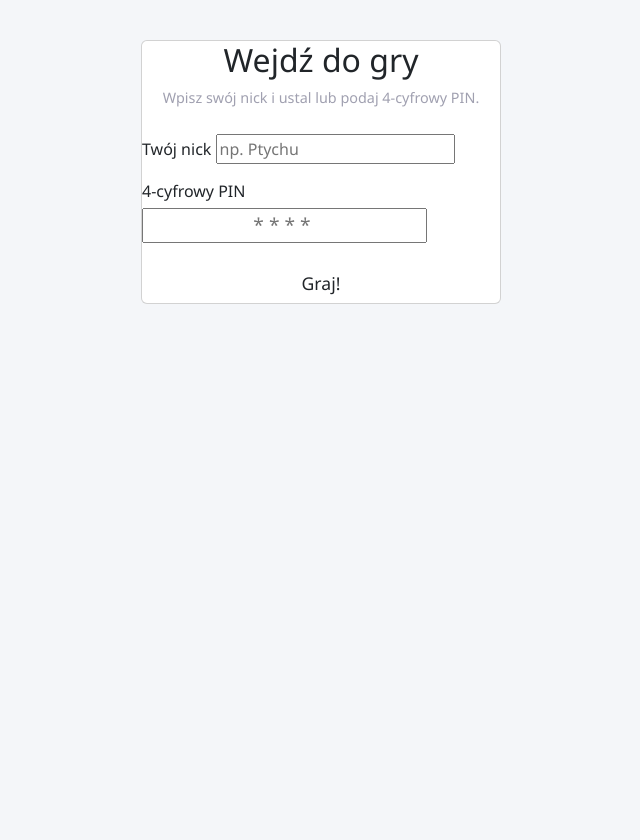
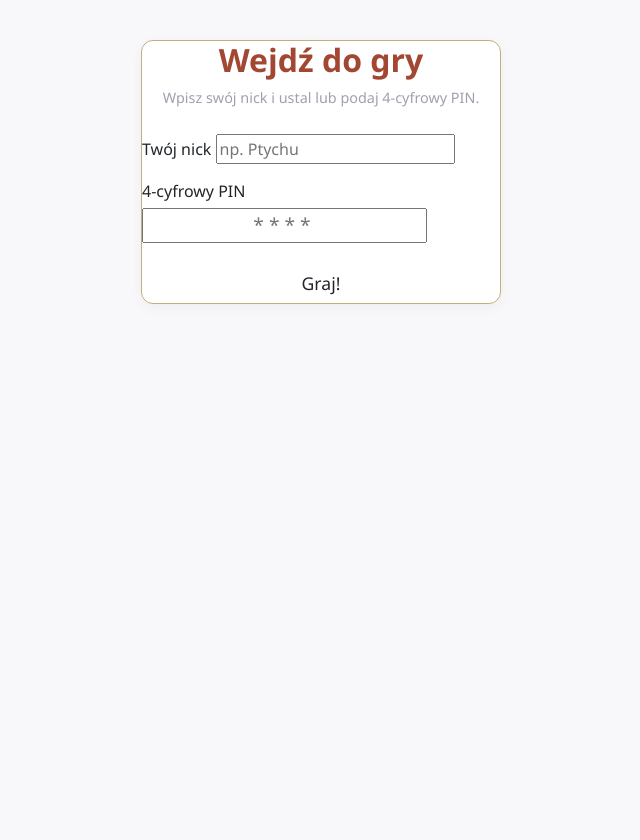
Before and after one commit to dudsoninho/party-app, a Flask app: page /login in a window 1280 px wide. Shown: the whole page, without its empty margins (319-959 px from the left). Run offline with Flask 3, Linux system fonts and the light colour scheme.

Commit message:
Pelny szablon base.html z paleta kolorow i podpietym favicon.png

```diff
--- a/templates/base.html
+++ b/templates/base.html
@@ -13,12 +13,109 @@
     <!-- FontAwesome Icons -->
     <link rel="stylesheet" href="https://cdnjs.cloudflare.com/ajax/libs/font-awesome/6.4.0/css/all.min.css">
 
-    <!-- Stylizacja globalna -->
+    <!-- Dedykowana Paleta Motyl B-Day Party -->
     <style>
+        :root {
+            /* Tła i teksty */
+            --motyl-bg: #F8F7FA;
+            --motyl-text: #534E4C;
+            --motyl-border-gold: #C2AF7D;
+
+            /* Główne kolory marki */
+            --motyl-copper: #A24731;
+            --motyl-lavender: #9F8CBE;
+
+            /* Akcenty drinkowe */
+            --motyl-aperol: #F09228;
+            --motyl-hugo: #598E4E;
+            --motyl-cuba: #832F26;
+            --motyl-blue: #5C94C7;
+            --motyl-yellow: #FDC010;
+            --motyl-sage: #839977;
+        }
+
         body {
-            background-color: #f4f6f9;
+            background-color: var(--motyl-bg);
+            color: var(--motyl-text);
             font-family: 'Segoe UI', Roboto, Helvetica, Arial, sans-serif;
             min-height: 100vh;
+        }
+
+        /* Stylizacja Nagłówków */
+        h1, h2, h3, .brand-title {
+            color: var(--motyl-copper);
+            font-weight: 700;
+        }
+
+        .sub-header {
+            color: var(--motyl-lavender);
+        }
+
+        /* Dopasowanie Kart (Cards) */
+        .card {
+            border: 1px solid var(--motyl-border-gold);
+            border-radius: 12px;
+            background-color: #FFFFFF;
+            box-shadow: 0 4px 12px rgba(83, 78, 76, 0.05);
+        }
+
+        .card-header {
+            background-color: #FFFFFF;
+            border-bottom: 1px solid rgba(194, 175, 125, 0.3);
+            font-weight: 600;
+        }
+
+        /* Przyciski dopasowane do palety */
+        .btn-motyl-primary {
+            background-color: var(--motyl-copper);
+            color: #fff;
+            border: none;
+        }
+        .btn-motyl-primary:hover {
+            background-color: #883926;
+            color: #fff;
+        }
+
+        .btn-motyl-aperol {
+            background-color: var(--motyl-aperol);
+            color: #fff;
+            border: none;
+        }
+        .btn-motyl-aperol:hover {
+            background-color: #d87e1a;
+            color: #fff;
+        }
+
+        .btn-motyl-hugo {
+            background-color: var(--motyl-hugo);
+            color: #fff;
+            border: none;
+        }
+        .btn-motyl-hugo:hover {
+            background-color: #46723d;
+            color: #fff;
+        }
+
+        /* Stylizacja komunikatów alert */
+        .alert-success {
+            background-color: #EBF5E9;
+            border-color: var(--motyl-hugo);
+            color: var(--motyl-hugo);
+        }
+        .alert-danger {
+            background-color: #FDF0ED;
+            border-color: var(--motyl-cuba);
+            color: var(--motyl-cuba);
+        }
+        .alert-warning {
+            background-color: #FEF8E7;
+            border-color: var(--motyl-yellow);
+            color: #926C00;
+        }
+        .alert-info {
+            background-color: #EEF5FC;
+            border-color: var(--motyl-blue);
+            color: var(--motyl-blue);
         }
     </style>
 </head>
```
